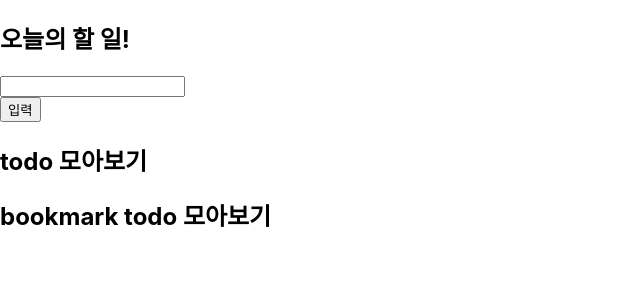
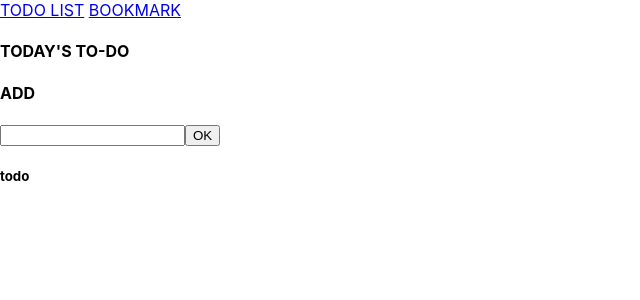
Before and after one commit to seoseol/glowing-carnival, a React (Create React App) app: page /Todo in a window 1280 px wide. Shown: the top 300 px of the page, without its empty margins (0-640 px from the left). Built offline with nearby package versions, Linux system fonts and the light colour scheme.

Commit message:
route todo

```diff
--- a/package.json
+++ b/package.json
@@ -8,6 +8,7 @@
     "@testing-library/user-event": "^13.5.0",
     "react": "^18.2.0",
     "react-dom": "^18.2.0",
+    "react-router-dom": "^6.4.2",
     "react-scripts": "5.0.1",
     "styled-reset": "^4.4.2",
     "web-vitals": "^2.1.4"
--- a/src/AddTodo.js
+++ /dev/null
@@ -1,29 +0,0 @@
-import { useState } from "react";
-
-const AddTodo = ({ onCreateData }) => {
-  const [todo, setTodo] = useState("");
-
-  const editTodo = (e) => {
-    setTodo(e.target.value);
-  };
-
-  const buttonClicked = () => {
-    onCreateData(false, false, todo);
-    alert("저장 성공!");
-    setTodo("");
-  };
-
-  return (
-    <div>
-      <h2>오늘의 할 일!</h2>
-      <div>
-        <input value={todo} onChange={editTodo} />
-      </div>
-      <div>
-        <button onClick={buttonClicked}> 입력 </button>
-      </div>
-    </div>
-  );
-};
-
-export default AddTodo;
--- a/src/App.js
+++ b/src/App.js
@@ -1,27 +1,34 @@
 import { useState, useRef } from "react";
-import AddTodo from "./AddTodo";
+import { Routes, Route } from "react-router-dom";
 import "./App.css";
-import TodoList from "./TodoList";
+
+import Menu from "./Menu";
+import TodoListMenu from "./MenuTodoList";
+import BookmarkMenu from "./MenuBookmark";
 
 function App() {
   const [data, setData] = useState([]);
   const dataId = useRef(0);
+
   const onCreateData = (checked, marked, todoName) => {
     const newItem = {
       checked,
-      // f = 완료X t= 완료
       marked,
       todoName,
       id: dataId.current,
     };
     dataId.current += 1;
     setData([...data, newItem]);
+    // setData(...data, { checked: checked, marked: marked, todoName: todoName, id: dataId.current });
   };
 
   return (
-    <div className="App">
-      <AddTodo onCreateData={onCreateData} />
-      <TodoList data={data} setData={setData} />
+    <div>
+      <Menu />
+      <Routes>
+        <Route path="/Todo" element={<TodoListMenu onCreateData={onCreateData} data={data} setData={setData} />} />
+        <Route path="/Bookmark" element={<BookmarkMenu data={data} setData={setData} />} />
+      </Routes>
     </div>
   );
 }
--- /dev/null
+++ b/src/Menu.js
@@ -0,0 +1,12 @@
+import { Link } from "react-router-dom";
+const Menu = () => {
+  return (
+    <div>
+      <Link to="/todo">TODO LIST</Link>
+      <span> </span>
+      <Link to="bookmark">BOOKMARK</Link>
+      <br />
+    </div>
+  );
+};
+export default Menu;
--- /dev/null
+++ b/src/MenuBookmark.js
@@ -0,0 +1,12 @@
+import TodoBookmark from "./TodoBookmark";
+
+const BookmarkMenu = ({ data, setData }) => {
+  return (
+    <div>
+      <h4>BOOKMARK MENU</h4>
+      <TodoBookmark data={data} setData={setData} />
+    </div>
+  );
+};
+
+export default BookmarkMenu;
--- /dev/null
+++ b/src/MenuTodoList.js
@@ -0,0 +1,30 @@
+import React from "react";
+import TodoList from "./TodoList";
+
+const TodoListMenu = ({ onCreateData, data, setData }) => {
+  const [todo, setTodo] = React.useState("");
+
+  const editTodo = (e) => {
+    setTodo(e.target.value);
+  };
+
+  const btnClickHandler = () => {
+    onCreateData(false, false, todo);
+    alert("success!");
+    setTodo("");
+  };
+
+  return (
+    <div>
+      <h4>TODAY'S TO-DO</h4>
+      <div>
+        <h4>ADD</h4>
+        <input value={todo} onChange={editTodo} />
+        <button onClick={btnClickHandler}>OK</button>
+      </div>
+      <TodoList data={data} setData={setData} />
+    </div>
+  );
+};
+
+export default TodoListMenu;
--- /dev/null
+++ b/src/TodoBookmark.js
@@ -0,0 +1,17 @@
+import TodoItem from "./TodoItem";
+
+const TodoBookmark = ({ data, setData }) => {
+  return (
+    <div>
+      <div>
+        {data
+          .filter((item) => item.marked)
+          .map((item) => (
+            <TodoItem dataItem={item} dataList={data} setData={setData} />
+          ))}
+      </div>
+    </div>
+  );
+};
+
+export default TodoBookmark;
--- a/src/TodoItem.js
+++ b/src/TodoItem.js
@@ -7,27 +7,33 @@ const TodoItem = ({ dataItem, dataList, setData }) => {
   const checkhandler = () => {
     setData(dataList.map((item) => (item.id == dataItem.id ? { ...dataItem, checked: !dataItem.checked } : item)));
   };
+
   const edithandler = () => {
     setData(dataList.map((item) => (item.id == dataItem.id ? { ...dataItem, todoName: editContent } : item)));
     setIsEdit(false);
   };
+
   const removehandler = () => {
     const newTodoList = dataList.filter((item) => item.id != dataItem.id);
     setData(newTodoList);
   };
+
   const bookmarkhandler = () => {
     setData(dataList.map((item) => (item.id == dataItem.id ? { ...dataItem, marked: !dataItem.marked } : item)));
   };
+
   const changeInput = () => {
     setEditContent(dataItem.todoName);
     setIsEdit(true);
   };
+
   const editTodoName = (e) => {
     setEditContent(e.target.value);
   };
+
   return (
     <div>
-      <input type="checkbox" onClick={checkhandler}></input>
+      <input type="checkbox" onClick={checkhandler} />
       {isEdit ? (
         <input onChange={editTodoName} value={editContent}></input>
       ) : (
--- a/src/TodoList.js
+++ b/src/TodoList.js
@@ -2,28 +2,14 @@ import React from "react";
 import TodoItem from "./TodoItem";
 
 const TodoList = ({ data, setData }) => {
-  React.useEffect(() => {
-    console.log("todoList", data);
-  }, [data]);
-
   return (
     <div>
-      <div>
-        <h2>todo 모아보기 </h2>
-        {data
-          .filter((item) => !item.marked)
-          .map((item) => (
-            <TodoItem dataItem={item} dataList={data} setData={setData} />
-          ))}
-      </div>
-      <div>
-        <h2>bookmark todo 모아보기</h2>
-        {data
-          .filter((item) => item.marked)
-          .map((item) => (
-            <TodoItem dataItem={item} dataList={data} setData={setData} />
-          ))}
-      </div>
+      <h5>todo</h5>
+      {data
+        .filter((item) => !item.marked)
+        .map((item) => (
+          <TodoItem dataItem={item} dataList={data} setData={setData} />
+        ))}
     </div>
   );
 };
--- a/src/index.js
+++ b/src/index.js
@@ -2,11 +2,12 @@ import React from "react";
 import ReactDOM from "react-dom/client";
 import "./index.css";
 import App from "./App";
+import { BrowserRouter as Router } from "react-router-dom";
 const root = ReactDOM.createRoot(document.getElementById("root"));
 root.render(
-  <React.StrictMode>
+  <Router>
     <App />
-  </React.StrictMode>
+  </Router>
 );
 
 // If you want to start measuring performance in your app, pass a function
```
Also changed, not shown: 1 other file (tests, documents, lock files or other folders).
